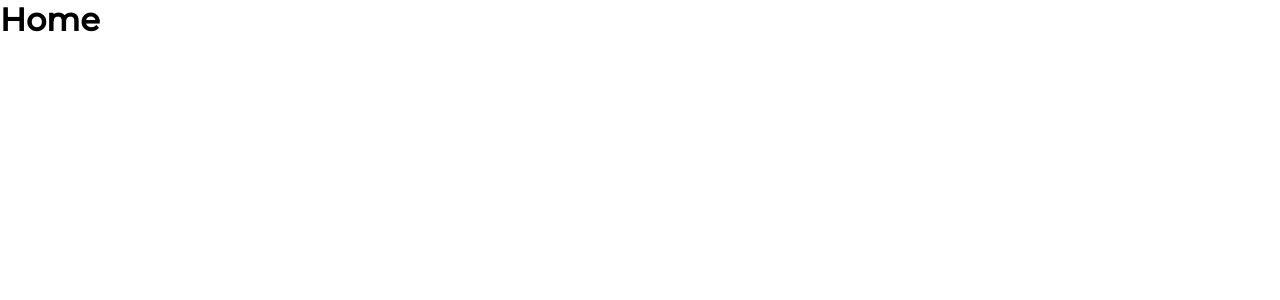
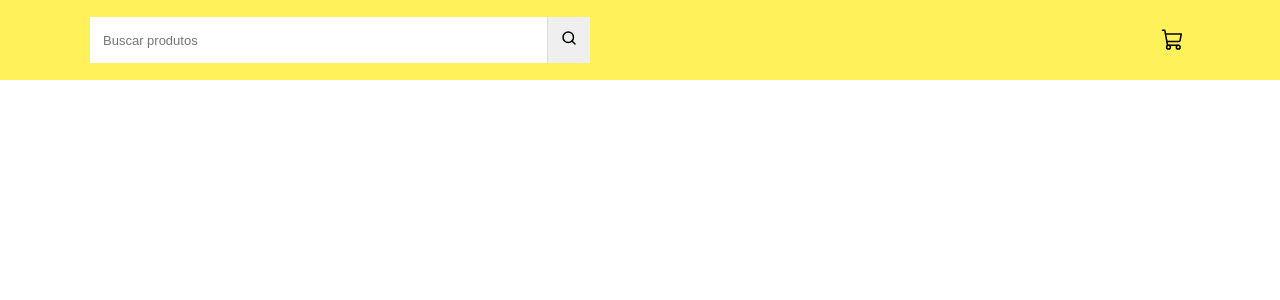
Before and after one commit to Felipe-HVSilva/hook-cart, a React (Vite) app: page / in a window 1280 px wide. Shown: the top 300 px of the page. Built offline with nearby package versions, Linux system fonts and the light colour scheme.

Commit message:
Create component Header and styled

```diff
--- /dev/null
+++ b/src/components/Header/index.tsx
@@ -0,0 +1,27 @@
+import { MagnifyingGlass, ShoppingCart } from 'phosphor-react'
+import { HeaderContainer } from './styles'
+import { useState } from 'react'
+
+export function Header() {
+  const [isItemCart, setIsItemCart] = useState(false)
+
+  // setIsItemCart(true)
+
+  return (
+    <HeaderContainer>
+      <div className="container">
+        <form action="">
+          <input type="text" placeholder="Buscar produtos" />
+          <button>
+            <MagnifyingGlass size={16} weight="bold" />
+          </button>
+        </form>
+
+        <button className="cart-button">
+          <ShoppingCart size={24} />
+          {isItemCart === true ? <span>1</span> : ''}
+        </button>
+      </div>
+    </HeaderContainer>
+  )
+}
--- /dev/null
+++ b/src/components/Header/styles.ts
@@ -0,0 +1,84 @@
+import { styled } from 'styled-components'
+
+export const HeaderContainer = styled.header`
+  background-color: #fff159;
+  width: 100%;
+  height: 8rem;
+
+  position: fixed;
+  top: 0;
+  left: 0;
+
+  z-index: 2023;
+
+  .container {
+    max-width: 110rem;
+    margin: 0 auto;
+
+    display: flex;
+    align-items: center;
+    justify-content: space-between;
+    height: 100%;
+
+    form {
+      display: flex;
+      width: 100%;
+      max-width: 500px;
+
+      box-shadow: 0 1px 2px 0 rgba(0, 0, 0, 0);
+
+      input {
+        padding: 1.3rem;
+        border: none;
+        flex-grow: 1;
+
+        font-size: 1.3rem;
+
+        outline: none;
+      }
+
+      button {
+        cursor: pointer;
+        border: none;
+        padding: 1.3rem;
+        border-left: 1px solid #ddd;
+        transform: all 0.2s;
+
+        &:hover {
+          filter: brightness(0.9);
+        }
+      }
+    }
+
+    .cart-button {
+      background-color: transparent;
+      border: none;
+
+      display: flex;
+      align-items: center;
+      justify-content: center;
+
+      position: relative;
+
+      padding: 5px;
+
+      span {
+        position: absolute;
+        top: 0;
+        left: 0;
+
+        font-size: 1.1rem;
+
+        background-color: red;
+        width: 1.5rem;
+        height: 1.5rem;
+        border-radius: 15px;
+        color: #fff;
+
+        display: flex;
+        align-items: center;
+        justify-content: center;
+      }
+    }
+  }
+`
--- a/src/pages/Home/index.tsx
+++ b/src/pages/Home/index.tsx
@@ -1,3 +1,9 @@
+import { Header } from '../../components/Header'
+
 export function Home() {
-  return <h1>Home</h1>
+  return (
+    <>
+      <Header />
+    </>
+  )
 }
```
